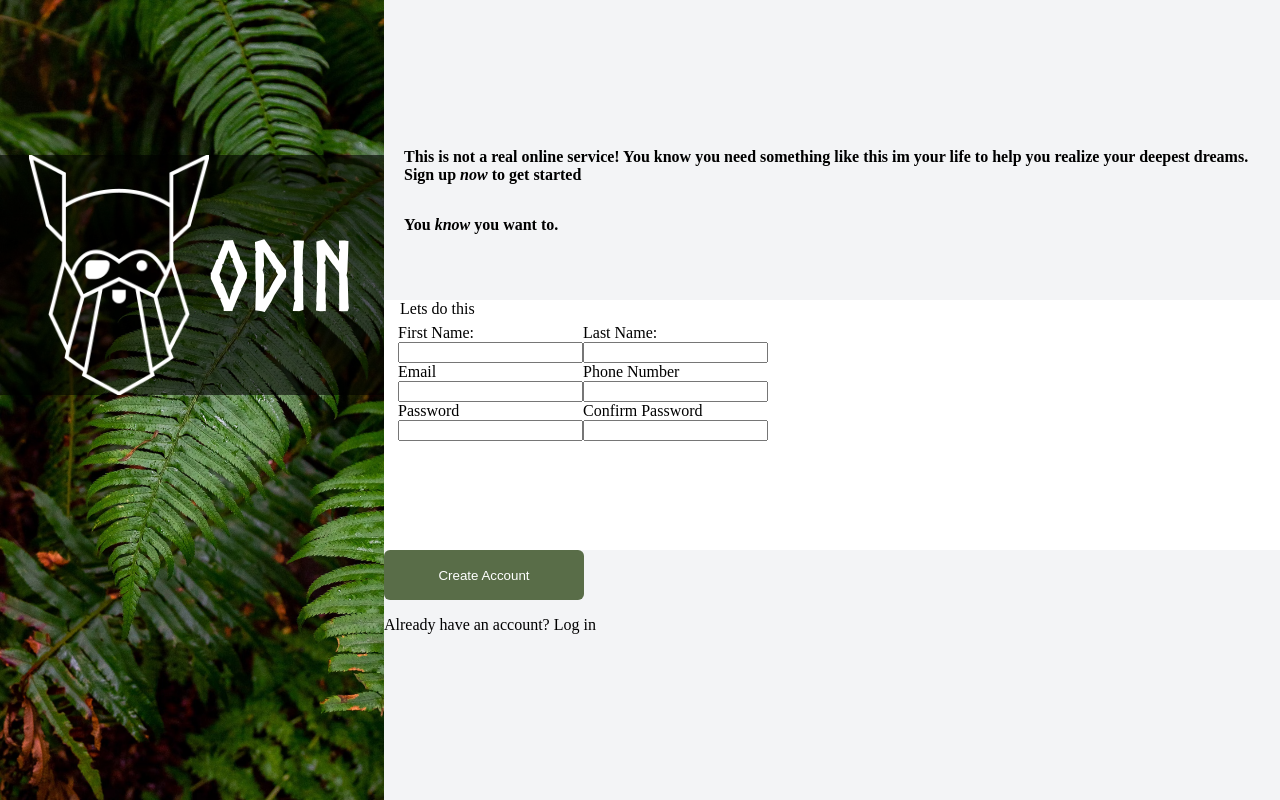
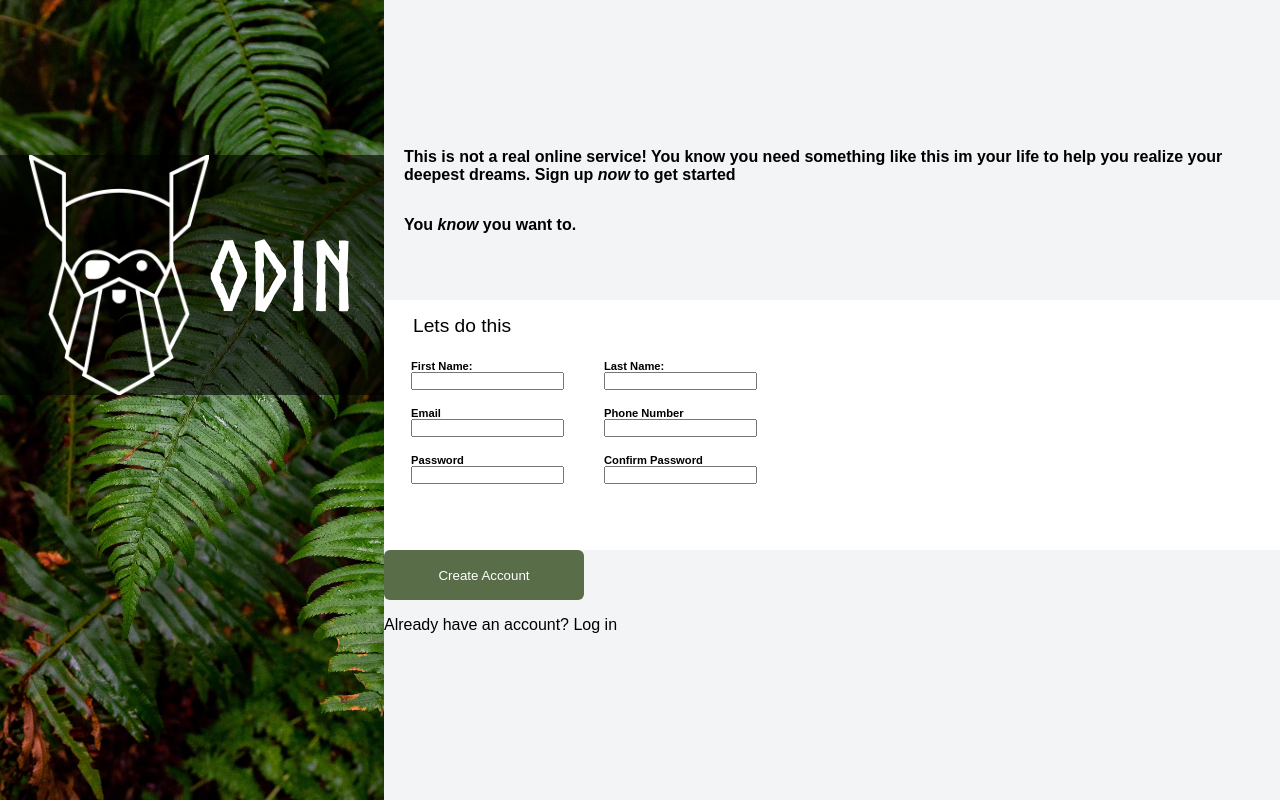
Before and after one commit to HopliteRPG/sign-up-form, a plain HTML site: page index.html in a window 1280 px wide. Shown: the top 800 px of the page. Drawn offline with Linux system fonts and the light colour scheme; files whose address does not match are found by name.

Commit message:
spaced out the forms divs

```diff
--- a/style.css
+++ b/style.css
@@ -1,3 +1,7 @@
+*{
+    font-family: Arial, Helvetica, sans-serif;
+}
+
 html, body {
     margin: 0;
     height: 100%;
@@ -102,17 +106,38 @@ form{
 fieldset{
     border: none;
     width: 100%;
+    padding-left: 25px;
 }
 
 .top-form-row,.middle-form-row,.bottom-form-row{
     display: flex;
     flex-direction: row;
+
+}
+
+.top-form-row div,.middle-form-row div,.bottom-form-row div{
+  padding-right: 40px;
+  padding-top: 17px;
+
 }
 
 label,input{
   display:flex;
   flex-direction:column;
+  font-size: 0.7rem;
+
 }
+
+label{
+    font-weight: bold;
+}
+
+legend{
+    padding-top: 15px;
+    font-size: 1.2rem;
+}
+
+
 
 
 
```
